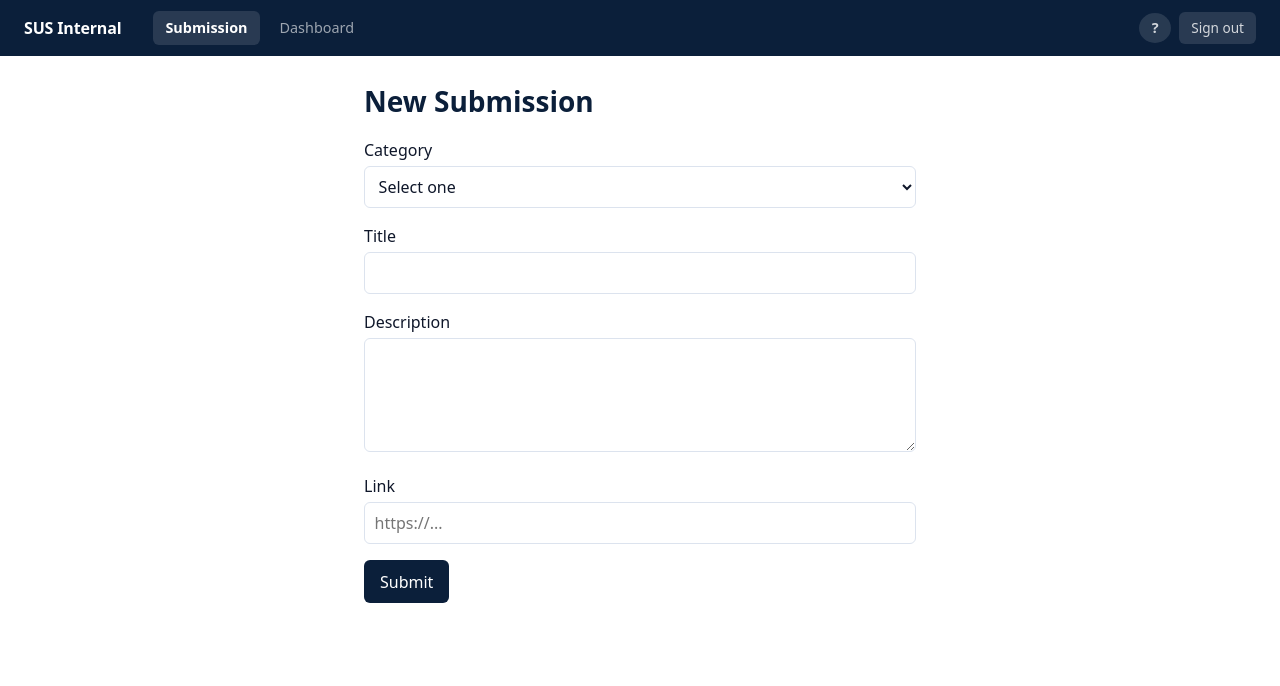
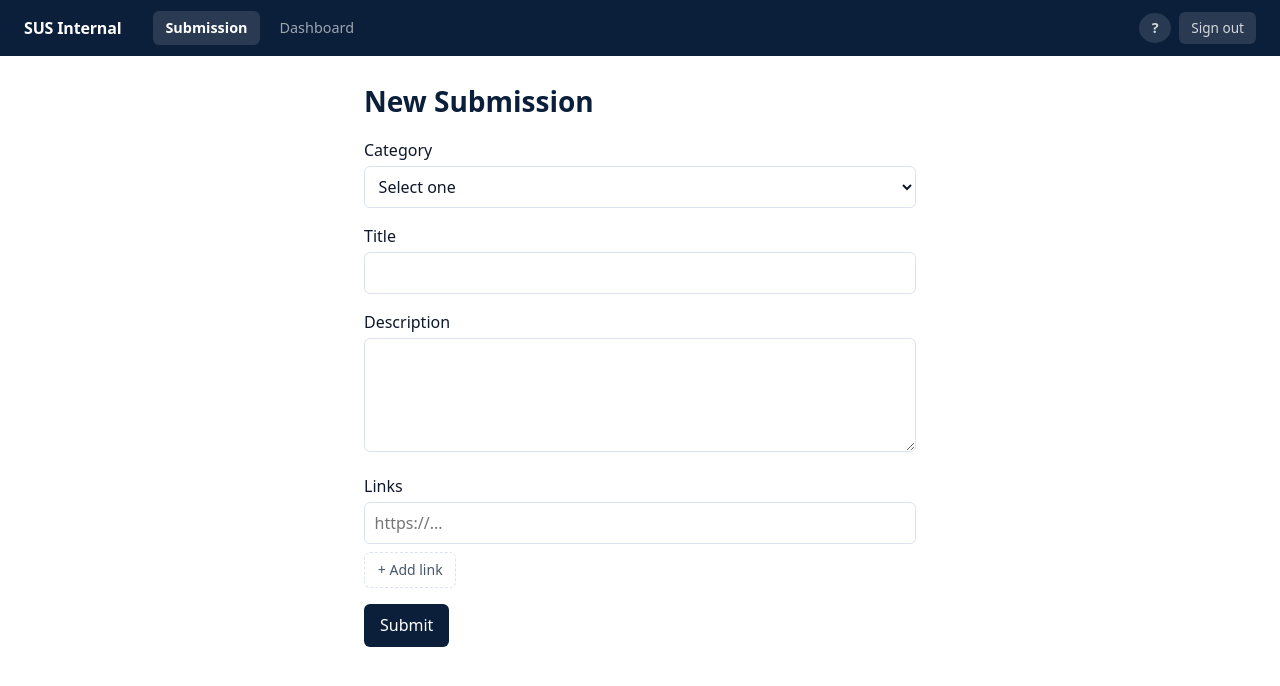
Before and after one commit to Science-Undergraduate-Society/internal-update-tool, a Next.js app: page /submission in a window 1280 px wide. Shown: the top 686 px of the page. Built offline with nearby package versions, Linux system fonts and the light colour scheme; no server answers.

Commit message:
feat: enhance submission form with multi-url input for links and images

```diff
--- a/src/app/dashboard/dashboard.module.css
+++ b/src/app/dashboard/dashboard.module.css
@@ -10,6 +10,12 @@
   width: auto;
 }
 
+.thumbnailRow {
+  display: flex;
+  flex-wrap: wrap;
+  gap: 8px;
+}
+
 .itemThumbnail {
   width: 100px;
   height: 100px;
--- a/src/app/submission/page.tsx
+++ b/src/app/submission/page.tsx
@@ -9,6 +9,26 @@ import PreviewButton from "../../components/EventPreview";
 import styles from "./submission.module.css";
 
 type Category = "clubs" | "pantry" | "events" | "tutors" | "initiatives";
+
+function MultiUrlInput({ values, onChange, addLabel }: { values: string[]; onChange: (v: string[]) => void; addLabel: string }) {
+  const update = (i: number, val: string) => onChange(values.map((v, idx) => idx === i ? val : v));
+  const remove = (i: number) => onChange(values.filter((_, idx) => idx !== i));
+  const add = () => onChange([...values, ""]);
+
+  return (
+    <div className={styles.linksField}>
+      {values.map((v, i) => (
+        <div key={i} className={styles.linkRow}>
+          <input type="url" placeholder="https://..." value={v} onChange={(e) => update(i, e.target.value)} />
+          {values.length > 1 && (
+            <button type="button" className={styles.removeLinkButton} onClick={() => remove(i)}>×</button>
+          )}
+        </div>
+      ))}
+      <button type="button" className={styles.addLinkButton} onClick={add}>+ {addLabel}</button>
+    </div>
+  );
+}
 
 function SubmissionForm() {
   const searchParams = useSearchParams();
@@ -23,8 +43,17 @@ function SubmissionForm() {
   const [eventDate, setEventDate] = useState(searchParams.get("date") ?? "");
   const [eventTime, setEventTime] = useState(searchParams.get("time") ?? "");
   const [location, setLocation] = useState(searchParams.get("location") ?? "");
-  const [link, setLink] = useState(searchParams.get("link") ?? "");
-  const [image, setImage] = useState(searchParams.get("image") ?? "");
+  const [links, setLinks] = useState<string[]>(
+    searchParams.getAll("links").length > 0 ? searchParams.getAll("links")
+    : searchParams.get("link") ? [searchParams.get("link")!]
+    : [""]
+  );
+  const [tutorLink, setTutorLink] = useState(searchParams.get("link") ?? "");
+  const [images, setImages] = useState<string[]>(
+    searchParams.getAll("images").length > 0 ? searchParams.getAll("images")
+    : searchParams.get("image") ? [searchParams.get("image")!]
+    : [""]
+  );
   const [courses, setCourses] = useState<string[]>(
     searchParams.get("courses") ? searchParams.get("courses")!.split(",").map((c) => c.trim()) : []
   );
@@ -35,6 +64,9 @@ function SubmissionForm() {
   const isEvent = category === "events";
   const isInitiative = category === "initiatives";
 
+  const filteredLinks = links.filter((l) => l.trim());
+  const filteredImages = images.filter((img) => img.trim());
+
   const handleSubmit = async () => {
     if (!category) { alert("Select a category"); return; }
     if (!title) { alert("Fill out required fields"); return; }
@@ -42,12 +74,12 @@ function SubmissionForm() {
     setSubmitting(true);
     try {
       const data: Record<string, unknown> = isTutor
-        ? { name: title, bio: description, courses, link: link || null, image: null }
+        ? { name: title, bio: description, courses, link: tutorLink || null }
         : isEvent
-        ? { title, description, date: eventDate || null, time: eventTime || null, location: location || null, link: link || null, image: image || null }
+        ? { title, description, date: eventDate || null, time: eventTime || null, location: location || null, links: filteredLinks.length > 0 ? filteredLinks : null, images: filteredImages.length > 0 ? filteredImages : null }
         : isInitiative
-        ? { title, description, link: link || null, image: image || null }
-        : { title, description, link: link || null };
+        ? { title, description, links: filteredLinks.length > 0 ? filteredLinks : null, images: filteredImages.length > 0 ? filteredImages : null }
+        : { title, description, links: filteredLinks.length > 0 ? filteredLinks : null };
 
       const submissionData: Record<string, unknown> = { section: category, status: "pending", data };
       if (isEdit) {
@@ -99,7 +131,7 @@ function SubmissionForm() {
             <div><label>Name</label><input type="text" value={title} onChange={(e) => setTitle(e.target.value)} /></div>
             <div><label>Bio</label><textarea value={description} onChange={(e) => setDescription(e.target.value)} rows={4} /></div>
             <div><label>Courses Taught</label><CourseSelect selected={courses} onChange={setCourses} /></div>
-            <div><label>Koalender Link</label><input type="url" placeholder="https://..." value={link} onChange={(e) => setLink(e.target.value)} /></div>
+            <div><label>Koalender Link</label><input type="url" placeholder="https://..." value={tutorLink} onChange={(e) => setTutorLink(e.target.value)} /></div>
           </>
         )}
 
@@ -111,8 +143,8 @@ function SubmissionForm() {
             <div><label>Date</label><input type="date" value={eventDate} onChange={(e) => setEventDate(e.target.value)} /></div>
             <div><label>Time</label><input type="time" value={eventTime} onChange={(e) => setEventTime(e.target.value)} /></div>
             <div><label>Location</label><input type="text" value={location} onChange={(e) => setLocation(e.target.value)} /></div>
-            <div><label>Event Link</label><input type="url" placeholder="https://..." value={link} onChange={(e) => setLink(e.target.value)} /></div>
-            <div><label>Image URL</label><input type="url" placeholder="https://..." value={image} onChange={(e) => setImage(e.target.value)} /></div>
+            <div><label>Links</label><MultiUrlInput values={links} onChange={setLinks} addLabel="Add link" /></div>
+            <div><label>Images</label><MultiUrlInput values={images} onChange={setImages} addLabel="Add image" /></div>
           </>
         )}
 
@@ -121,8 +153,8 @@ function SubmissionForm() {
           <>
             <div><label>Title</label><input type="text" value={title} onChange={(e) => setTitle(e.target.value)} /></div>
             <div><label>Description</label><textarea value={description} onChange={(e) => setDescription(e.target.value)} rows={4} /></div>
-            <div><label>Link</label><input type="url" placeholder="https://..." value={link} onChange={(e) => setLink(e.target.value)} /></div>
-            <div><label>Image URL</label><input type="url" placeholder="https://..." value={image} onChange={(e) => setImage(e.target.value)} /></div>
+            <div><label>Links</label><MultiUrlInput values={links} onChange={setLinks} addLabel="Add link" /></div>
+            <div><label>Images</label><MultiUrlInput values={images} onChange={setImages} addLabel="Add image" /></div>
           </>
         )}
 
@@ -131,7 +163,7 @@ function SubmissionForm() {
           <>
             <div><label>Title</label><input type="text" value={title} onChange={(e) => setTitle(e.target.value)} /></div>
             <div><label>Description</label><textarea value={description} onChange={(e) => setDescription(e.target.value)} rows={4} /></div>
-            <div><label>Link</label><input type="url" placeholder="https://..." value={link} onChange={(e) => setLink(e.target.value)} /></div>
+            <div><label>Links</label><MultiUrlInput values={links} onChange={setLinks} addLabel="Add link" /></div>
           </>
         )}
 
@@ -140,7 +172,7 @@ function SubmissionForm() {
             {submitting ? "Submitting..." : isEdit ? "Submit for Review" : "Submit"}
           </button>
           {(isEvent || isInitiative) && (
-            <PreviewButton data={{ title, description, date: eventDate, time: eventTime, location, link, image, isInitiative }} />
+            <PreviewButton data={{ title, description, date: eventDate, time: eventTime, location, link: filteredLinks[0], image: filteredImages[0], isInitiative }} />
           )}
         </div>
       </div>
--- a/src/app/submission/submission.module.css
+++ b/src/app/submission/submission.module.css
@@ -10,6 +10,54 @@
   margin-bottom: 1rem;
 }
 
+.linksField {
+  display: flex;
+  flex-direction: column;
+  gap: 8px;
+}
+
+.linkRow {
+  display: flex;
+  gap: 8px;
+  align-items: center;
+}
+
+.linkRow input {
+  flex: 1;
+}
+
+.removeLinkButton {
+  background: none;
+  border: 1px solid var(--border);
+  color: var(--text-muted);
+  padding: 0.4rem 0.6rem;
+  border-radius: 6px;
+  font-size: 1rem;
+  line-height: 1;
+  flex-shrink: 0;
+}
+
+.removeLinkButton:hover {
+  background: #fee2e2;
+  color: #991b1b;
+  border-color: #fca5a5;
+}
+
+.addLinkButton {
+  background: none;
+  border: 1px dashed var(--border);
+  color: var(--text-muted);
+  padding: 0.4rem 0.8rem;
+  border-radius: 6px;
+  font-size: 0.875rem;
+  align-self: flex-start;
+}
+
+.addLinkButton:hover {
+  background: var(--surface);
+  color: var(--text);
+}
+
 .formActions {
   display: flex;
   gap: 1rem;
```
Also changed, not shown: src/app/dashboard/page.tsx (+17 -11 lines).
